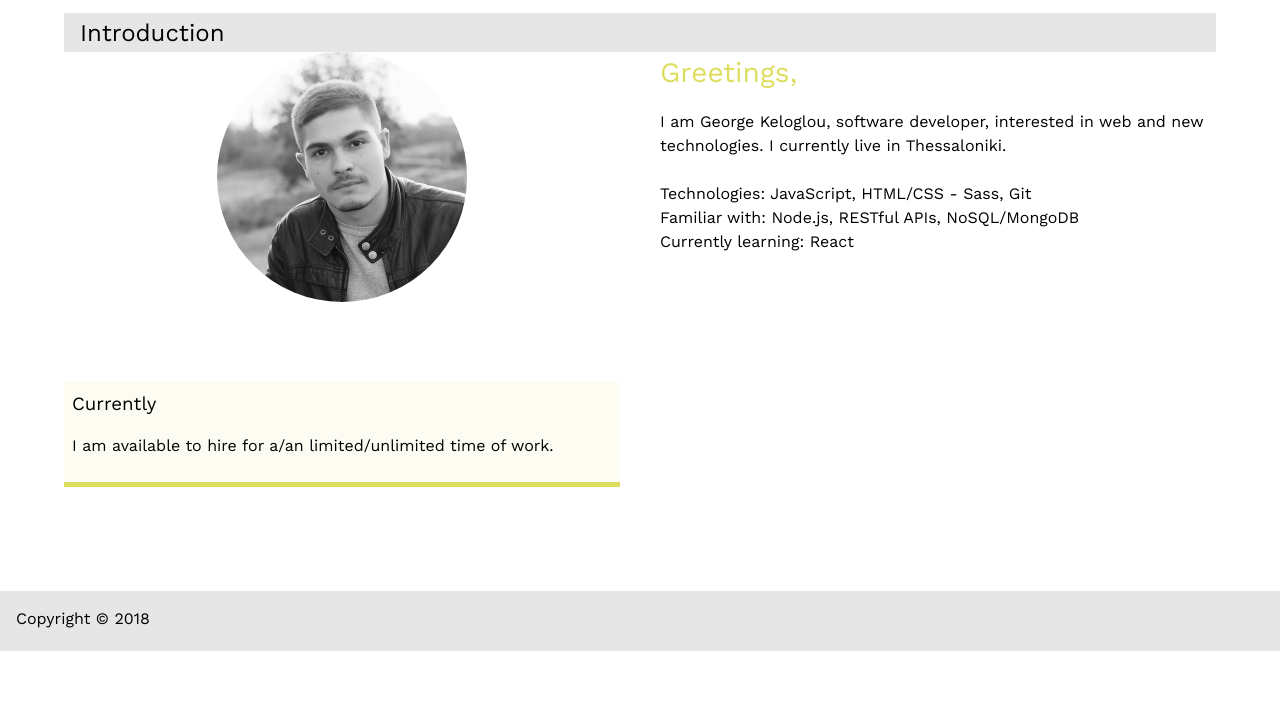
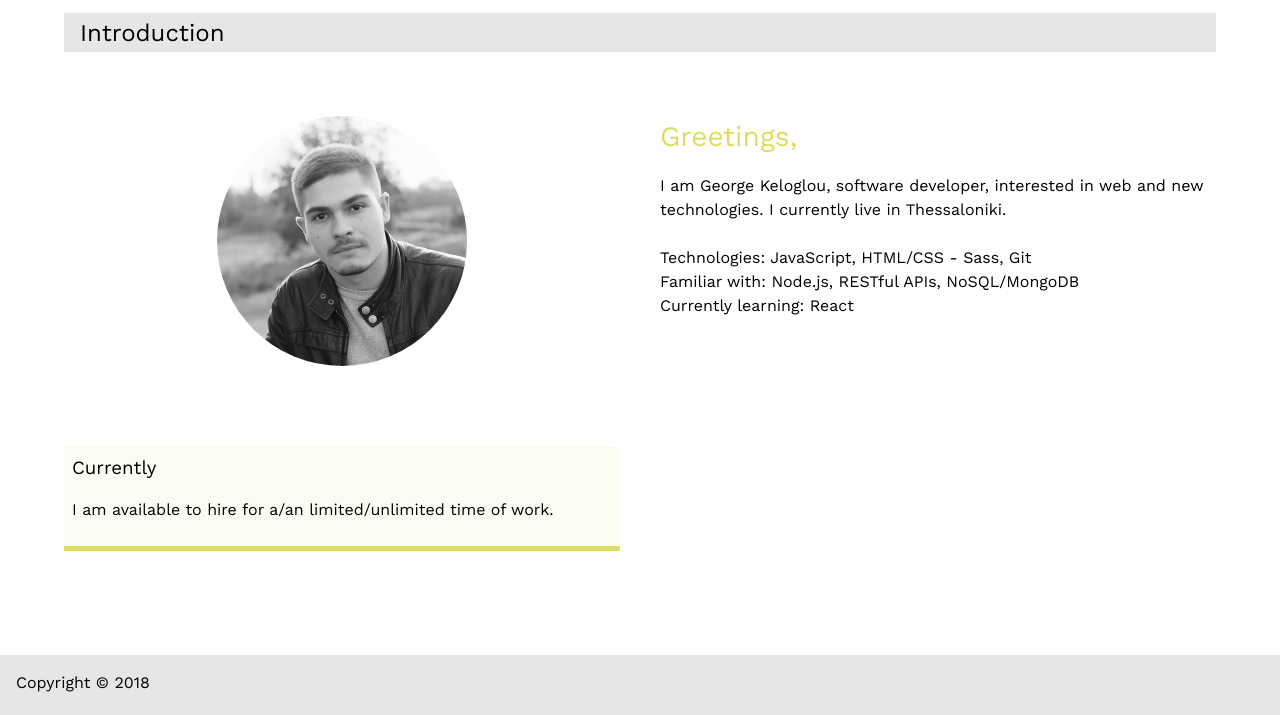
Before and after one commit to geokeloglou/geokeloglou.github.io, a website: page dist/about.html in a window 1280 px wide. Shown: the part 195-910 px from the top of the page. Before the commit the page ends 846 px from the top, so only its background shows below. Drawn offline with nearby package versions, Linux system fonts and the light colour scheme.

Commit message:
some fixes before rebuild

```diff
--- a/scss/_mobile.scss
+++ b/scss/_mobile.scss
@@ -2,6 +2,9 @@
 @include mediaXl {
   main#home h1 {
     margin-top: 20vh;
+  }
+  #about .sm-heading {
+    margin-bottom: 4rem;
   }
 }
 
@@ -43,6 +46,9 @@
       height: 150px;
       border-radius: 50%;
     }
+  }
+  #about .sm-heading {
+    margin-bottom: 3rem;
   }
   .about-info {
     font-size: 1rem;
@@ -89,6 +95,9 @@
       border-radius: 50%;
     }
   }
+  #about .sm-heading {
+    margin-bottom: 2rem;
+  }
   .about-info {
     grid-template-columns: 1fr;
   }
@@ -117,6 +126,7 @@
     width: 100%;
     min-height: 0;
     &.show {
+      padding-top: 0.2rem;
       transform: translate3d(0, 0, 0);
       font-size: 24px;
     }
@@ -136,6 +146,9 @@
       border-radius: 50%;
     }
   }
+  #about .sm-heading {
+    margin-bottom: 1rem;
+  }
   .about-info {
     grid-template-columns: 1fr;
   }
```
Also changed, not shown: dist/css/main.css.
